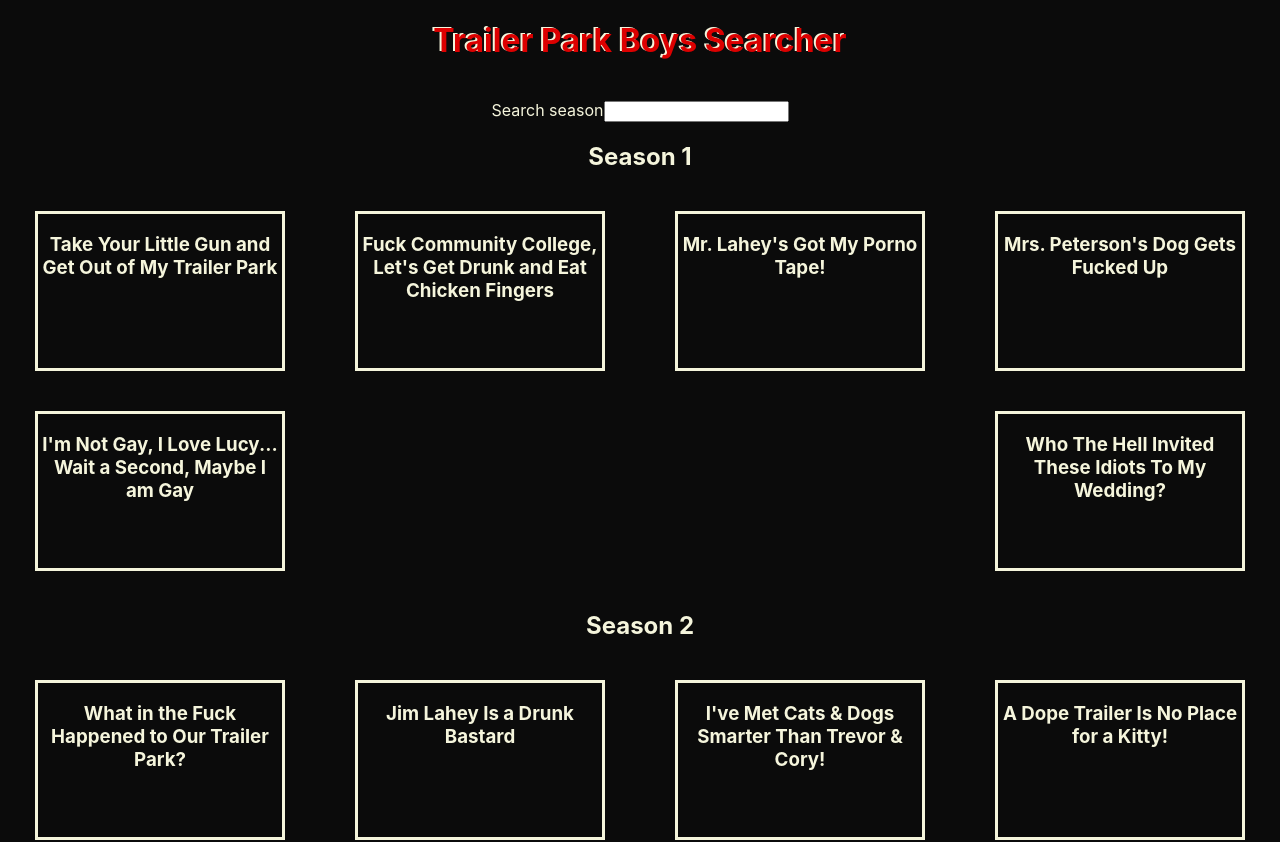
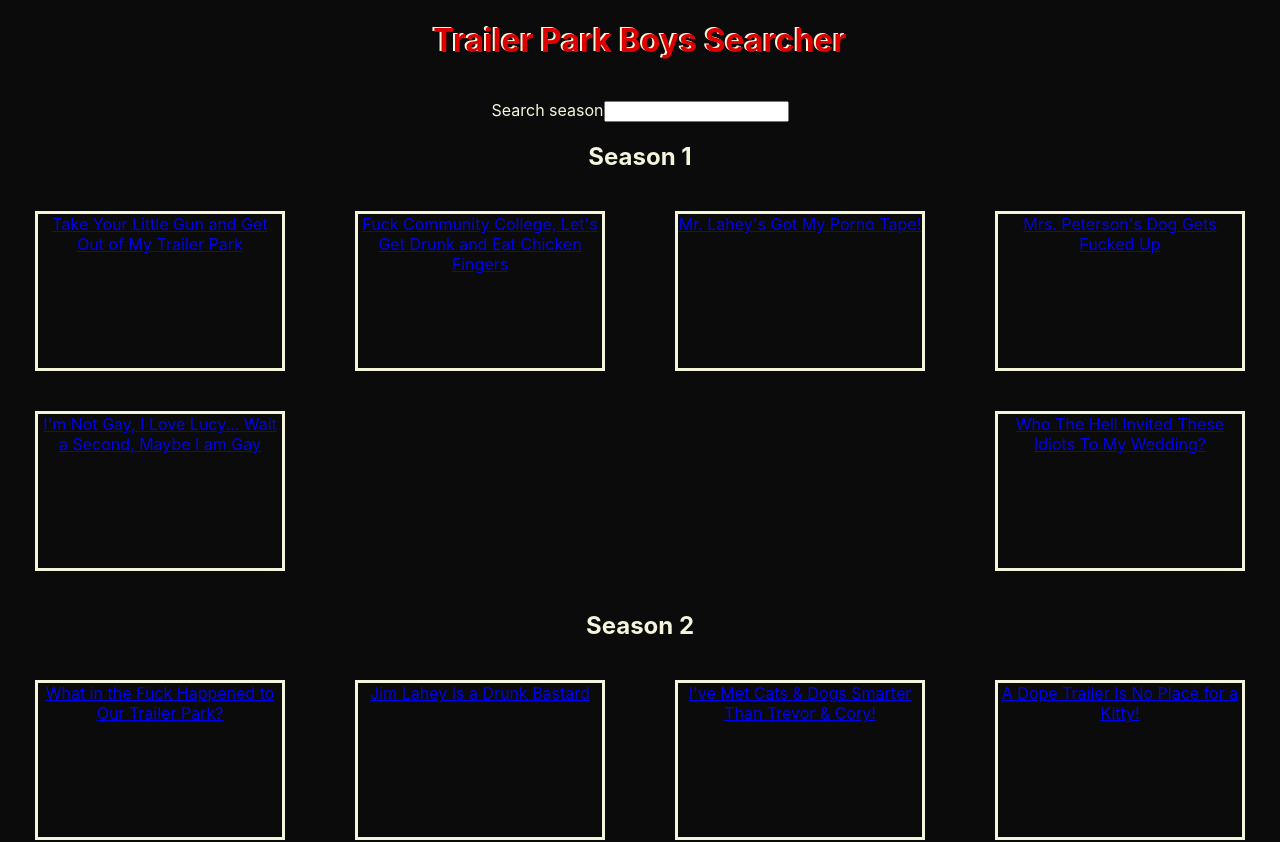
Before and after one commit to mb-dir/trailer-park-boys-search, a React (Create React App) app: page / in a window 1280 px wide. Shown: the top 842 px of the page. Built offline with nearby package versions, Linux system fonts and the light colour scheme.

Commit message:
Change the SeasonContent return content
Instead of returning <h3></h3> return the <a></a> cuz it will be link to
the episode - now it refers to google, but I will add something like
"linkToEpisode" in state in Season and based on this link I will create
href in <a></a>

```diff
--- a/src/components/SeasonContent/SeasonContent.js
+++ b/src/components/SeasonContent/SeasonContent.js
@@ -7,7 +7,7 @@
         el.hidden ? className = "season__episode season__episode--hidden episode" : className = "season__episode episode";
         return(
             <div className={className} key={el.episodeID}>
-                <h3 className="episode__title" >{el.title}</h3>
+                <a className="episode__title" href="google.com">{el.title}</a>
             </div>
         );
     });
```
